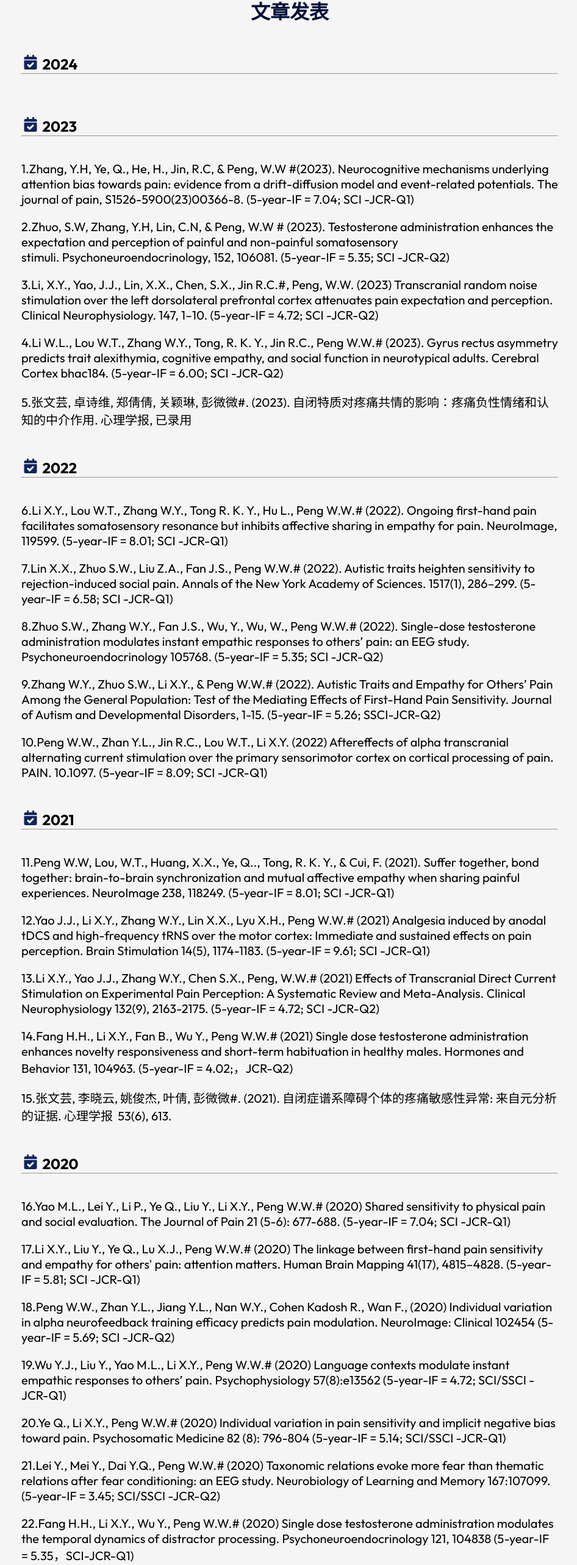
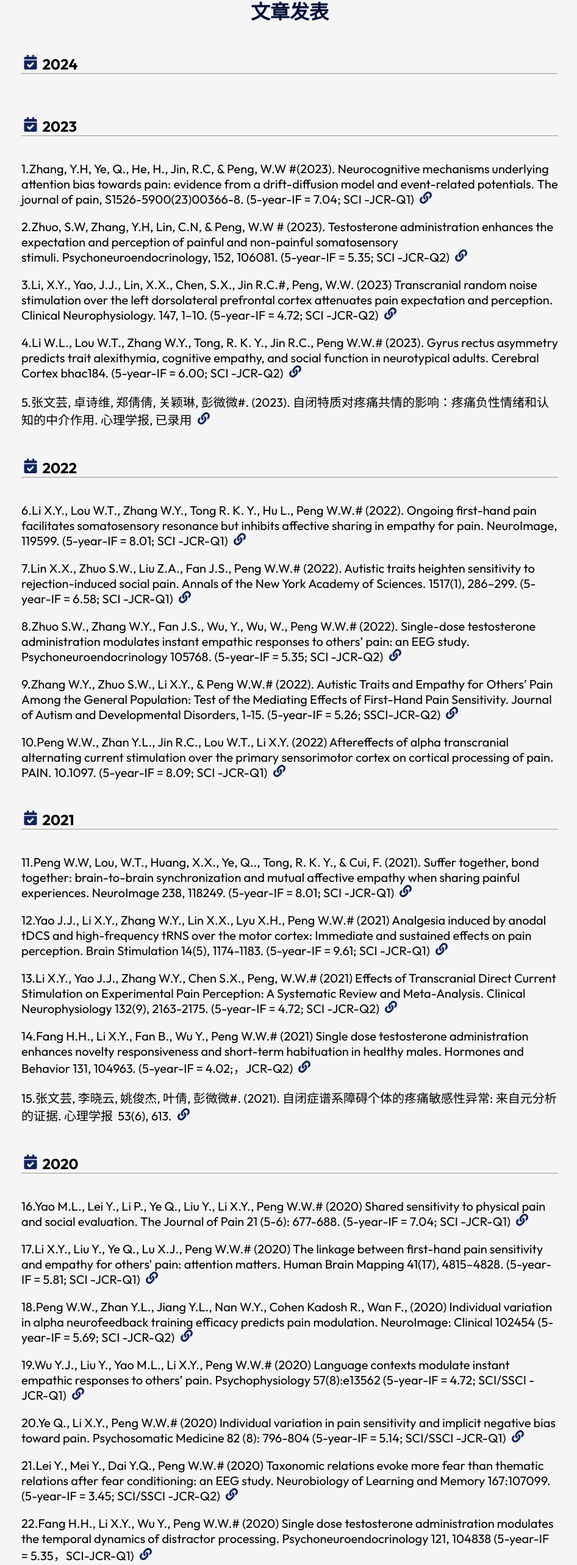
Before and after one commit to XIYANG1018/PCML-Website, a React (Vite) app: page /publication in a window 1280 px wide. Shown: the part 231-2797 px from the top of the page at 61% size, without its empty margins (165-1111 px from the left). Built offline with nearby package versions, Linux system fonts and the light colour scheme.

Commit message:
addpublication link

```diff
--- a/src/screens/PublicationScreen.jsx
+++ b/src/screens/PublicationScreen.jsx
@@ -2,7 +2,7 @@ import React from 'react'
 import Navbar from '../Components/Navbar/Navbar'
 import './PublicationScreen.css'
 import Title from '../Components/Title/Title'
-import { FaCalendarCheck } from 'react-icons/fa'
+import { FaCalendarCheck, FaLink } from 'react-icons/fa'
 import Footer from '../Components/Footer/Footer'
 
 const PublicationScreen = () => {
@@ -22,44 +22,44 @@ const PublicationScreen = () => {
           <hr></hr>
           <br></br>
 
-          <p>1.Zhang, Y.H, Ye, Q., He, H., Jin, R.C, & Peng, W.W #(2023). Neurocognitive mechanisms underlying attention bias towards pain: evidence from a drift-diffusion model and event-related potentials. The journal of pain, S1526-5900(23)00366-8. (5-year-IF = 7.04; SCI -JCR-Q1)</p>
-          <p>2.Zhuo, S.W, Zhang, Y.H, Lin, C.N, & Peng, W.W # (2023). Testosterone administration enhances the expectation and perception of painful and non-painful somatosensory stimuli. Psychoneuroendocrinology, 152, 106081. (5-year-IF = 5.35; SCI -JCR-Q2)</p>
-          <p>3.Li, X.Y., Yao, J.J., Lin, X.X., Chen, S.X., Jin R.C.#, Peng, W.W. (2023) Transcranial random noise stimulation over the left dorsolateral prefrontal cortex attenuates pain expectation and perception. Clinical Neurophysiology. 147, 1–10. (5-year-IF = 4.72; SCI -JCR-Q2)</p>
-          <p>4.Li W.L., Lou W.T., Zhang W.Y., Tong, R. K. Y., Jin R.C., Peng W.W.# (2023). Gyrus rectus asymmetry predicts trait alexithymia, cognitive empathy, and social function in neurotypical adults. Cerebral Cortex bhac184. (5-year-IF = 6.00; SCI -JCR-Q2)</p>
-          <p>5.张文芸, 卓诗维, 郑倩倩, 关颖琳, 彭微微#. (2023). 自闭特质对疼痛共情的影响：疼痛负性情绪和认知的中介作用. 心理学报, 已录用</p>
+          <p>1.Zhang, Y.H, Ye, Q., He, H., Jin, R.C, & Peng, W.W #(2023). Neurocognitive mechanisms underlying attention bias towards pain: evidence from a drift-diffusion model and event-related potentials. The journal of pain, S1526-5900(23)00366-8. (5-year-IF = 7.04; SCI -JCR-Q1) <a href='https://www.sciencedirect.com/science/article/pii/S1526590023003668'> <FaLink className='icon' /></a></p>
+          <p>2.Zhuo, S.W, Zhang, Y.H, Lin, C.N, & Peng, W.W # (2023). Testosterone administration enhances the expectation and perception of painful and non-painful somatosensory stimuli. Psychoneuroendocrinology, 152, 106081. (5-year-IF = 5.35; SCI -JCR-Q2) <a href='https://www.sciencedirect.com/science/article/abs/pii/S0306453023000598'> <FaLink className='icon' /></a></p>
+          <p>3.Li, X.Y., Yao, J.J., Lin, X.X., Chen, S.X., Jin R.C.#, Peng, W.W. (2023) Transcranial random noise stimulation over the left dorsolateral prefrontal cortex attenuates pain expectation and perception. Clinical Neurophysiology. 147, 1–10. (5-year-IF = 4.72; SCI -JCR-Q2) <a href='https://www.sciencedirect.com/science/article/abs/pii/S1388245722009737'> <FaLink className='icon' /></a></p>
+          <p>4.Li W.L., Lou W.T., Zhang W.Y., Tong, R. K. Y., Jin R.C., Peng W.W.# (2023). Gyrus rectus asymmetry predicts trait alexithymia, cognitive empathy, and social function in neurotypical adults. Cerebral Cortex bhac184. (5-year-IF = 6.00; SCI -JCR-Q2) <a href='https://academic.oup.com/cercor/article/33/5/1941/6585942'> <FaLink className='icon' /></a></p>
+          <p>5.张文芸, 卓诗维, 郑倩倩, 关颖琳, 彭微微#. (2023). 自闭特质对疼痛共情的影响：疼痛负性情绪和认知的中介作用. 心理学报, 已录用 <a href='https://journal.psych.ac.cn/xlxb/article/2023/0439-755X/0439-755X-55-9-1501.shtml'> <FaLink className='icon' /></a></p>
 
           <h2><FaCalendarCheck className='icon' /> 2022</h2>
           <hr></hr>
           <br></br>
-          <p>6.Li X.Y., Lou W.T., Zhang W.Y., Tong R. K. Y., Hu L., Peng W.W.# (2022). Ongoing first-hand pain facilitates somatosensory resonance but inhibits affective sharing in empathy for pain. NeuroImage, 119599. (5-year-IF = 8.01; SCI -JCR-Q1)</p>
-          <p>7.Lin X.X., Zhuo S.W., Liu Z.A., Fan J.S., Peng W.W.# (2022). Autistic traits heighten sensitivity to rejection-induced social pain. Annals of the New York Academy of Sciences. 1517(1), 286–299. (5-year-IF = 6.58; SCI -JCR-Q1)</p>
-          <p>8.Zhuo S.W., Zhang W.Y., Fan J.S., Wu, Y., Wu, W., Peng W.W.# (2022). Single-dose testosterone administration modulates instant empathic responses to others’ pain: an EEG study. Psychoneuroendocrinology 105768. (5-year-IF = 5.35; SCI -JCR-Q2)</p>
-          <p>9.Zhang W.Y., Zhuo S.W., Li X.Y., & Peng W.W.# (2022). Autistic Traits and Empathy for Others’ Pain Among the General Population: Test of the Mediating Effects of First-Hand Pain Sensitivity. Journal of Autism and Developmental Disorders, 1-15. (5-year-IF = 5.26; SSCI-JCR-Q2)</p>
-          <p>10.Peng W.W., Zhan Y.L., Jin R.C., Lou W.T., Li X.Y. (2022) Aftereffects of alpha transcranial alternating current stimulation over the primary sensorimotor cortex on cortical processing of pain. PAIN. 10.1097. (5-year-IF = 8.09; SCI -JCR-Q1)</p>
+          <p>6.Li X.Y., Lou W.T., Zhang W.Y., Tong R. K. Y., Hu L., Peng W.W.# (2022). Ongoing first-hand pain facilitates somatosensory resonance but inhibits affective sharing in empathy for pain. NeuroImage, 119599. (5-year-IF = 8.01; SCI -JCR-Q1) <a href='https://www.sciencedirect.com/science/article/pii/S1053811922007145'> <FaLink className='icon' /></a></p>
+          <p>7.Lin X.X., Zhuo S.W., Liu Z.A., Fan J.S., Peng W.W.# (2022). Autistic traits heighten sensitivity to rejection-induced social pain. Annals of the New York Academy of Sciences. 1517(1), 286–299. (5-year-IF = 6.58; SCI -JCR-Q1) <a href='https://nyaspubs.onlinelibrary.wiley.com/doi/epdf/10.1111/nyas.14880'> <FaLink className='icon' /></a></p>
+          <p>8.Zhuo S.W., Zhang W.Y., Fan J.S., Wu, Y., Wu, W., Peng W.W.# (2022). Single-dose testosterone administration modulates instant empathic responses to others’ pain: an EEG study. Psychoneuroendocrinology 105768. (5-year-IF = 5.35; SCI -JCR-Q2) <a href='https://www.sciencedirect.com/science/article/abs/pii/S0306453022001093'> <FaLink className='icon' /></a></p>
+          <p>9.Zhang W.Y., Zhuo S.W., Li X.Y., & Peng W.W.# (2022). Autistic Traits and Empathy for Others’ Pain Among the General Population: Test of the Mediating Effects of First-Hand Pain Sensitivity. Journal of Autism and Developmental Disorders, 1-15. (5-year-IF = 5.26; SSCI-JCR-Q2) <a href='https://link.springer.com/article/10.1007/s10803-022-05471-9'> <FaLink className='icon' /></a></p>
+          <p>10.Peng W.W., Zhan Y.L., Jin R.C., Lou W.T., Li X.Y. (2022) Aftereffects of alpha transcranial alternating current stimulation over the primary sensorimotor cortex on cortical processing of pain. PAIN. 10.1097. (5-year-IF = 8.09; SCI -JCR-Q1) <a href='https://journals.lww.com/pain/abstract/2023/06000/aftereffects_of_alpha_transcranial_alternating.9.aspx'> <FaLink className='icon' /></a></p>
 
 
 
           <h2><FaCalendarCheck className='icon' /> 2021</h2>
           <hr></hr>
           <br></br>
-          <p>11.Peng W.W, Lou, W.T., Huang, X.X., Ye, Q.., Tong, R. K. Y., & Cui, F. (2021). Suffer together, bond together: brain-to-brain synchronization and mutual affective empathy when sharing painful experiences. NeuroImage 238, 118249. (5-year-IF = 8.01; SCI -JCR-Q1)</p>
-          <p>12.Yao J.J., Li X.Y., Zhang W.Y., Lin X.X., Lyu X.H., Peng W.W.# (2021) Analgesia induced by anodal tDCS and high-frequency tRNS over the motor cortex: Immediate and sustained effects on pain perception. Brain Stimulation 14(5), 1174-1183. (5-year-IF = 9.61; SCI -JCR-Q1)</p>
-          <p>13.Li X.Y., Yao J.J., Zhang W.Y., Chen S.X., Peng, W.W.# (2021) Effects of Transcranial Direct Current Stimulation on Experimental Pain Perception: A Systematic Review and Meta-Analysis. Clinical Neurophysiology 132(9), 2163-2175. (5-year-IF = 4.72; SCI -JCR-Q2)</p>
-          <p>14.Fang H.H., Li X.Y., Fan B., Wu Y., Peng W.W.# (2021) Single dose testosterone administration enhances novelty responsiveness and short-term habituation in healthy males. Hormones and Behavior 131, 104963. (5-year-IF = 4.02;，JCR-Q2) </p>
-          <p>15.张文芸, 李晓云, 姚俊杰, 叶倩, 彭微微#. (2021). 自闭症谱系障碍个体的疼痛敏感性异常: 来自元分析的证据. 心理学报  53(6), 613.</p>
+          <p>11.Peng W.W, Lou, W.T., Huang, X.X., Ye, Q.., Tong, R. K. Y., & Cui, F. (2021). Suffer together, bond together: brain-to-brain synchronization and mutual affective empathy when sharing painful experiences. NeuroImage 238, 118249. (5-year-IF = 8.01; SCI -JCR-Q1) <a href='https://www.sciencedirect.com/science/article/pii/S1053811921005267'> <FaLink className='icon' /></a></p>
+          <p>12.Yao J.J., Li X.Y., Zhang W.Y., Lin X.X., Lyu X.H., Peng W.W.# (2021) Analgesia induced by anodal tDCS and high-frequency tRNS over the motor cortex: Immediate and sustained effects on pain perception. Brain Stimulation 14(5), 1174-1183. (5-year-IF = 9.61; SCI -JCR-Q1) <a href='https://www.brainstimjrnl.com/article/S1935-861X(21)00149-2/fulltext'> <FaLink className='icon' /></a></p>
+          <p>13.Li X.Y., Yao J.J., Zhang W.Y., Chen S.X., Peng, W.W.# (2021) Effects of Transcranial Direct Current Stimulation on Experimental Pain Perception: A Systematic Review and Meta-Analysis. Clinical Neurophysiology 132(9), 2163-2175. (5-year-IF = 4.72; SCI -JCR-Q2) <a href='https://www.sciencedirect.com/science/article/abs/pii/S1388245721006064'> <FaLink className='icon' /></a></p>
+          <p>14.Fang H.H., Li X.Y., Fan B., Wu Y., Peng W.W.# (2021) Single dose testosterone administration enhances novelty responsiveness and short-term habituation in healthy males. Hormones and Behavior 131, 104963. (5-year-IF = 4.02;，JCR-Q2) <a href=''> <FaLink className='icon' /></a></p>
+          <p>15.张文芸, 李晓云, 姚俊杰, 叶倩, 彭微微#. (2021). 自闭症谱系障碍个体的疼痛敏感性异常: 来自元分析的证据. 心理学报  53(6), 613. <a href='https://journal.psych.ac.cn/xlxb/CN/10.3724/SP.J.1041.2021.00613'> <FaLink className='icon' /></a></p>
 
 
 
           <h2><FaCalendarCheck className='icon' /> 2020</h2>
           <hr></hr>
           <br></br>
-          <p>16.Yao M.L., Lei Y., Li P., Ye Q., Liu Y., Li X.Y., Peng W.W.# (2020) Shared sensitivity to physical pain and social evaluation. The Journal of Pain 21 (5-6): 677-688. (5-year-IF = 7.04; SCI -JCR-Q1) </p>
-          <p>17.Li X.Y., Liu Y., Ye Q., Lu X.J., Peng W.W.# (2020) The linkage between first-hand pain sensitivity and empathy for others' pain: attention matters. Human Brain Mapping 41(17), 4815–4828. (5-year-IF = 5.81; SCI -JCR-Q1)</p>
-          <p>18.Peng W.W., Zhan Y.L., Jiang Y.L., Nan W.Y., Cohen Kadosh R., Wan F., (2020) Individual variation in alpha neurofeedback training efficacy predicts pain modulation. NeuroImage: Clinical 102454 (5-year-IF = 5.69; SCI -JCR-Q2)</p>
-          <p>19.Wu Y.J., Liu Y., Yao M.L., Li X.Y., Peng W.W.# (2020) Language contexts modulate instant empathic responses to others’ pain. Psychophysiology 57(8):e13562 (5-year-IF = 4.72; SCI/SSCI -JCR-Q1)</p>
-          <p>20.Ye Q., Li X.Y., Peng W.W.# (2020) Individual variation in pain sensitivity and implicit negative bias toward pain. Psychosomatic Medicine 82 (8): 796-804 (5-year-IF = 5.14; SCI/SSCI -JCR-Q1)</p>
-          <p>21.Lei Y., Mei Y., Dai Y.Q., Peng W.W.# (2020) Taxonomic relations evoke more fear than thematic relations after fear conditioning: an EEG study. Neurobiology of Learning and Memory 167:107099. (5-year-IF = 3.45; SCI/SSCI -JCR-Q2)</p>
-          <p>22.Fang H.H., Li X.Y., Wu Y., Peng W.W.# (2020)  Single dose testosterone administration modulates the temporal dynamics of distractor processing. Psychoneuroendocrinology 121, 104838 (5-year-IF = 5.35，SCI-JCR-Q1) </p>
+          <p>16.Yao M.L., Lei Y., Li P., Ye Q., Liu Y., Li X.Y., Peng W.W.# (2020) Shared sensitivity to physical pain and social evaluation. The Journal of Pain 21 (5-6): 677-688. (5-year-IF = 7.04; SCI -JCR-Q1) <a href='https://www.jpain.org/article/S1526-5900(19)30844-2/fulltext'> <FaLink className='icon' /></a></p>
+          <p>17.Li X.Y., Liu Y., Ye Q., Lu X.J., Peng W.W.# (2020) The linkage between first-hand pain sensitivity and empathy for others' pain: attention matters. Human Brain Mapping 41(17), 4815–4828. (5-year-IF = 5.81; SCI -JCR-Q1) <a href='https://onlinelibrary.wiley.com/doi/10.1002/hbm.25160'> <FaLink className='icon' /></a></p>
+          <p>18.Peng W.W., Zhan Y.L., Jiang Y.L., Nan W.Y., Cohen Kadosh R., Wan F., (2020) Individual variation in alpha neurofeedback training efficacy predicts pain modulation. NeuroImage: Clinical 102454 (5-year-IF = 5.69; SCI -JCR-Q2) <a href='https://www.sciencedirect.com/science/article/pii/S2213158220302916?via%3Dihub'> <FaLink className='icon' /></a></p>
+          <p>19.Wu Y.J., Liu Y., Yao M.L., Li X.Y., Peng W.W.# (2020) Language contexts modulate instant empathic responses to others’ pain. Psychophysiology 57(8):e13562 (5-year-IF = 4.72; SCI/SSCI -JCR-Q1) <a href='https://onlinelibrary.wiley.com/doi/10.1111/psyp.13562'> <FaLink className='icon' /></a></p>
+          <p>20.Ye Q., Li X.Y., Peng W.W.# (2020) Individual variation in pain sensitivity and implicit negative bias toward pain. Psychosomatic Medicine 82 (8): 796-804 (5-year-IF = 5.14; SCI/SSCI -JCR-Q1) <a href='https://journals.lww.com/psychosomaticmedicine/Abstract/2020/10000/Individual_Variation_in_Pain_Sensitivity_and.10.aspx#:~:text=Individual%20variation%20in%20pain%20sensitivity%20relates%20to%20implicit,benefit%20from%20techniques%20designed%20to%20alter%20implicit%20bias.'> <FaLink className='icon' /></a></p>
+          <p>21.Lei Y., Mei Y., Dai Y.Q., Peng W.W.# (2020) Taxonomic relations evoke more fear than thematic relations after fear conditioning: an EEG study. Neurobiology of Learning and Memory 167:107099. (5-year-IF = 3.45; SCI/SSCI -JCR-Q2) <a href='https://www.sciencedirect.com/science/article/abs/pii/S1074742719301662?via%3Dihub'> <FaLink className='icon' /></a></p>
+          <p>22.Fang H.H., Li X.Y., Wu Y., Peng W.W.# (2020)  Single dose testosterone administration modulates the temporal dynamics of distractor processing. Psychoneuroendocrinology 121, 104838 (5-year-IF = 5.35，SCI-JCR-Q1) <a href='https://www.sciencedirect.com/science/article/abs/pii/S0306453020302602?via%3Dihub'> <FaLink className='icon' /></a></p>
 
 
 
@@ -68,15 +68,15 @@ const PublicationScreen = () => {
           <h2><FaCalendarCheck className='icon' /> 2019</h2>
           <hr></hr>
           <br></br>
-          <p>23.Peng W.W.*, Tang Z.Y.*, Zhang F.R., Li H., Kong Y.Z., Iannetti G.D., Hu L. (2019) Neurobiological mechanisms of TENS-induced analgesia. NeuroImage 195: 396-408. (5-year-IF = 8.01; SCI -JCR-Q1)</p>
-          <p>24.Peng W.W., Huang X.X., Liu Y., Cui F. (2019) Predictability modulates the anticipation and perception of pain in both self and others. Social Cognitive and Affective Neuroscience 14(7):747-757. (5-year-IF = 5.20; SCI/SSCI-JCR-Q1)</p>
-          <p>25.Liu Y., Meng J., Yao M.L., Ye Q., Fan B., Peng W.W.# (2019) Hearing other's pain is associated with sensitivity to physical pain: an ERP study. Biological Psychology 145:150-158. (5-year-IF = 3.97，SSCI -JCR-Q1)</p>
-          <p>26.Meng J., Shen L., Li Z.S., Peng W.W.# (2019) Top-down Effects on Empathy for Pain in Adults with Autistic Traits. Scientific Reports 9:8022. (5-year-IF = 5.52,SCI-JCR-Q1)</p>
-          <p>27.Peng W.W., Peng H.N., Lu J.Z., Fan B., Cui F. (2019) Others’ pain appraisals modulate the anticipation and experience of subsequent pain. Neuroscience 410:16-28. (5-year-IF =3.92; SCI -JCR-Q2)</p>
-          <p>28.Meng J., Shen L., Li Z.S., Peng W.W.# (2019) Top-down attention modulation on the perception of others' vocal pain: An event-related potential study. Neuropsychologia 133:107177. (5-year-IF = 3.56; SCI/SSCI -JCR-Q2) </p>
-          <p>29.Ye Q., Yan D., Yao M.L., Lou W.T.#, Peng W.W.# (2019) Hyperexcitability of cortical oscillations in patients with somatoform pain disorder: A resting state EEG study. Neural Plasticity 2687150. (5-year-IF = 4.65; SCI -JCR-Q2) </p>
-          <p>30.Peng W.W.*, Meng J.*, Lou Y.X., Li X.Y., Lei Y., Yan D. (2019) Reduced empathic pain processing in patients with somatoform pain disorder: evidence from behavioral and neurophysiological measures. International Journal of Psychophysiology 139:40-47. (5-year-IF = 3.52，SCI/SSCI-JCR-Q2)</p>
-          <p>31.Qiu F*, Peng W.W.*, Li M.M*, Zhang L.L., Zhu H., Tan, X.Y, Li H., Zhang, J (2019) Effects of physical exercise on negative emotional susceptibility in young adult females: An event-related potential study. Brain research 1722: 146382. (5-year-IF = 3.68 SCI-JCR-Q3)</p>
+          <p>23.Peng W.W.*, Tang Z.Y.*, Zhang F.R., Li H., Kong Y.Z., Iannetti G.D., Hu L. (2019) Neurobiological mechanisms of TENS-induced analgesia. NeuroImage 195: 396-408. (5-year-IF = 8.01; SCI -JCR-Q1) <a href='https://www.sciencedirect.com/science/article/pii/S1053811919302848?via%3Dihub'> <FaLink className='icon' /></a></p>
+          <p>24.Peng W.W., Huang X.X., Liu Y., Cui F. (2019) Predictability modulates the anticipation and perception of pain in both self and others. Social Cognitive and Affective Neuroscience 14(7):747-757. (5-year-IF = 5.20; SCI/SSCI-JCR-Q1) <a href=''> <FaLink className='icon' /></a></p>
+          <p>25.Liu Y., Meng J., Yao M.L., Ye Q., Fan B., Peng W.W.# (2019) Hearing other's pain is associated with sensitivity to physical pain: an ERP study. Biological Psychology 145:150-158. (5-year-IF = 3.97，SSCI -JCR-Q1) <a href=''> <FaLink className='icon' /></a></p>
+          <p>26.Meng J., Shen L., Li Z.S., Peng W.W.# (2019) Top-down Effects on Empathy for Pain in Adults with Autistic Traits. Scientific Reports 9:8022. (5-year-IF = 5.52,SCI-JCR-Q1) <a href=''> <FaLink className='icon' /></a></p>
+          <p>27.Peng W.W., Peng H.N., Lu J.Z., Fan B., Cui F. (2019) Others’ pain appraisals modulate the anticipation and experience of subsequent pain. Neuroscience 410:16-28. (5-year-IF =3.92; SCI -JCR-Q2) <a href=''> <FaLink className='icon' /></a></p>
+          <p>28.Meng J., Shen L., Li Z.S., Peng W.W.# (2019) Top-down attention modulation on the perception of others' vocal pain: An event-related potential study. Neuropsychologia 133:107177. (5-year-IF = 3.56; SCI/SSCI -JCR-Q2) <a href=''> <FaLink className='icon' /></a></p>
+          <p>29.Ye Q., Yan D., Yao M.L., Lou W.T.#, Peng W.W.# (2019) Hyperexcitability of cortical oscillations in patients with somatoform pain disorder: A resting state EEG study. Neural Plasticity 2687150. (5-year-IF = 4.65; SCI -JCR-Q2) <a href=''> <FaLink className='icon' /></a></p>
+          <p>30.Peng W.W.*, Meng J.*, Lou Y.X., Li X.Y., Lei Y., Yan D. (2019) Reduced empathic pain processing in patients with somatoform pain disorder: evidence from behavioral and neurophysiological measures. International Journal of Psychophysiology 139:40-47. (5-year-IF = 3.52，SCI/SSCI-JCR-Q2) <a href=''> <FaLink className='icon' /></a></p>
+          <p>31.Qiu F*, Peng W.W.*, Li M.M*, Zhang L.L., Zhu H., Tan, X.Y, Li H., Zhang, J (2019) Effects of physical exercise on negative emotional susceptibility in young adult females: An event-related potential study. Brain research 1722: 146382. (5-year-IF = 3.68 SCI-JCR-Q3) <a href=''> <FaLink className='icon' /></a></p>
 
 
 
@@ -92,17 +92,17 @@ const PublicationScreen = () => {
           <h2><FaCalendarCheck className='icon' /> 2018</h2>
           <hr></hr>
           <br></br>
-          <p>32.Peng W.W.*, Xia X.L.*, Yi M., Huang, G. Zhang Z.G., Iannetti G.D., Hu L. (2018) Brain oscillations reflecting pain-related behavior in freely-moving rats. PAIN 159(1): 106–118. (5-year-IF = 8.09; SCI -JCR-Q1)</p>
-          <p>33.张会娟, 彭微微#, 周丽丽, 吕雪靖, 魏华, 胡理# (2018) 安慰剂效应的心理机制及临床应用, 中国临床心理学杂志 26(3),467-471,453. </p>
+          <p>32.Peng W.W.*, Xia X.L.*, Yi M., Huang, G. Zhang Z.G., Iannetti G.D., Hu L. (2018) Brain oscillations reflecting pain-related behavior in freely-moving rats. PAIN 159(1): 106–118. (5-year-IF = 8.09; SCI -JCR-Q1) <a href=''> <FaLink className='icon' /></a></p>
+          <p>33.张会娟, 彭微微#, 周丽丽, 吕雪靖, 魏华, 胡理# (2018) 安慰剂效应的心理机制及临床应用, 中国临床心理学杂志 26(3),467-471,453. <a href=''> <FaLink className='icon' /></a></p>
 
           <h2><FaCalendarCheck className='icon' /> 2017</h2>
           <hr></hr>
           <br></br>
 
-          <p>34.Zhao K., Tang Z.Y., Guo Y.F., Peng W.W.#, Hu L.# (2017) Analgesia induced by self-initiated electrotactile sensation is mediated by top-down modulations. Psychophysiology 54(6):848-856. (5-year-IF = 4.72; SCI/SSCI -JCR-Q1)</p>
-          <p>35.Peng W.W.*, Guo X.L.*, Jin Q.Q., Wei H., Xia X. L., Zhang, Y., Huang, P. C., Wang, W. C., Li, S.L., Wang, J. S., Chen, J, Hu L. (2017) Biological mechanism of post-herpetic neuralgia: evidence from multiple patho-psychophysiological measures. European Journal of Pain 21(5):827-842. (5-year-IF = 4.17; SCI -JCR-Q2)</p>
-          <p>36.王小玲, 唐丹丹, 靳晴晴, 彭微微#, 胡理 (2017) 疼痛恐惧的神经机制及其消退. 心理科学进展 25(10): 1758-1768.</p>
-          <p>37.汤征宇, 汪汇泉, 夏晓磊, 汤艺, 彭微微#, 胡理 (2017) 经皮神经电刺激的镇痛机制及其临床应用. 生理学报 2017(3):1-22.</p>
+          <p>34.Zhao K., Tang Z.Y., Guo Y.F., Peng W.W.#, Hu L.# (2017) Analgesia induced by self-initiated electrotactile sensation is mediated by top-down modulations. Psychophysiology 54(6):848-856. (5-year-IF = 4.72; SCI/SSCI -JCR-Q1) <a href=''> <FaLink className='icon' /></a></p>
+          <p>35.Peng W.W.*, Guo X.L.*, Jin Q.Q., Wei H., Xia X. L., Zhang, Y., Huang, P. C., Wang, W. C., Li, S.L., Wang, J. S., Chen, J, Hu L. (2017) Biological mechanism of post-herpetic neuralgia: evidence from multiple patho-psychophysiological measures. European Journal of Pain 21(5):827-842. (5-year-IF = 4.17; SCI -JCR-Q2) <a href=''> <FaLink className='icon' /></a></p>
+          <p>36.王小玲, 唐丹丹, 靳晴晴, 彭微微#, 胡理 (2017) 疼痛恐惧的神经机制及其消退. 心理科学进展 25(10): 1758-1768. <a href=''> <FaLink className='icon' /></a></p>
+          <p>37.汤征宇, 汪汇泉, 夏晓磊, 汤艺, 彭微微#, 胡理 (2017) 经皮神经电刺激的镇痛机制及其临床应用. 生理学报 2017(3):1-22. <a href=''> <FaLink className='icon' /></a></p>
 
           <h2><FaCalendarCheck className='icon' /> 2012-2016</h2>
 
```
